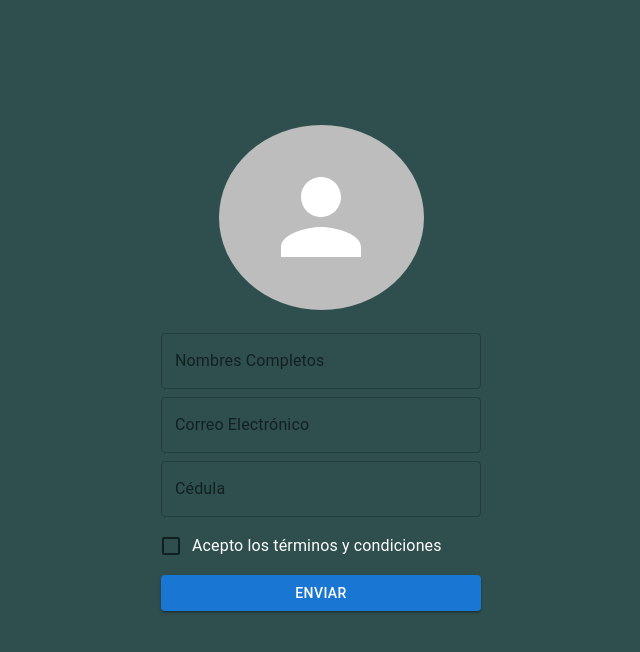
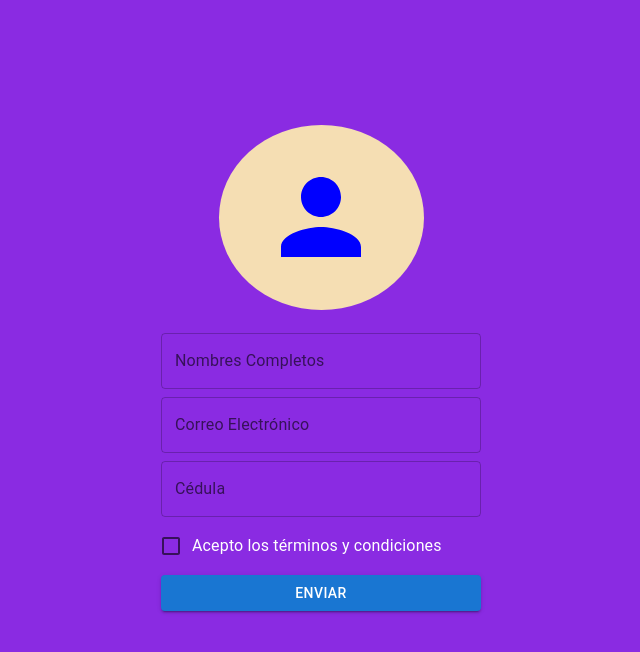
Before and after one commit to BradFernando/aplicativo-web-gastronomy, a Next.js app: page / in a window 1280 px wide. Shown: the top 652 px of the page, without its empty margins (319-959 px from the left). Built offline with nearby package versions, Linux system fonts and the light colour scheme.

Commit message:
El comit inicial mi llave

```diff
--- a/src/app/globals.css
+++ b/src/app/globals.css
@@ -3,8 +3,8 @@ body{
     justify-content: center;
     align-items: center;
     height: 90vh;
-  background: darkslategrey;
-    color: #fff;
+  background: blueviolet;
+    color: white;
 }
 
 form{
--- a/src/app/page.tsx
+++ b/src/app/page.tsx
@@ -52,8 +52,8 @@ function Home() {
     <div>
       <form onSubmit={handleSubmit}>
 
-        <Avatar sx={{ width: 205, height: 185, margin: '0 auto 15px auto' }}>
-          <PersonIcon sx={{ width: 120, height: 120 }} />
+        <Avatar sx={{ width: 205, height: 185, margin: '0 auto 15px auto', bgcolor: 'wheat' }}>
+          <PersonIcon sx={{ width: 120, height: 120, color: 'blue' }} />
         </Avatar>
 
         <TextField
```
